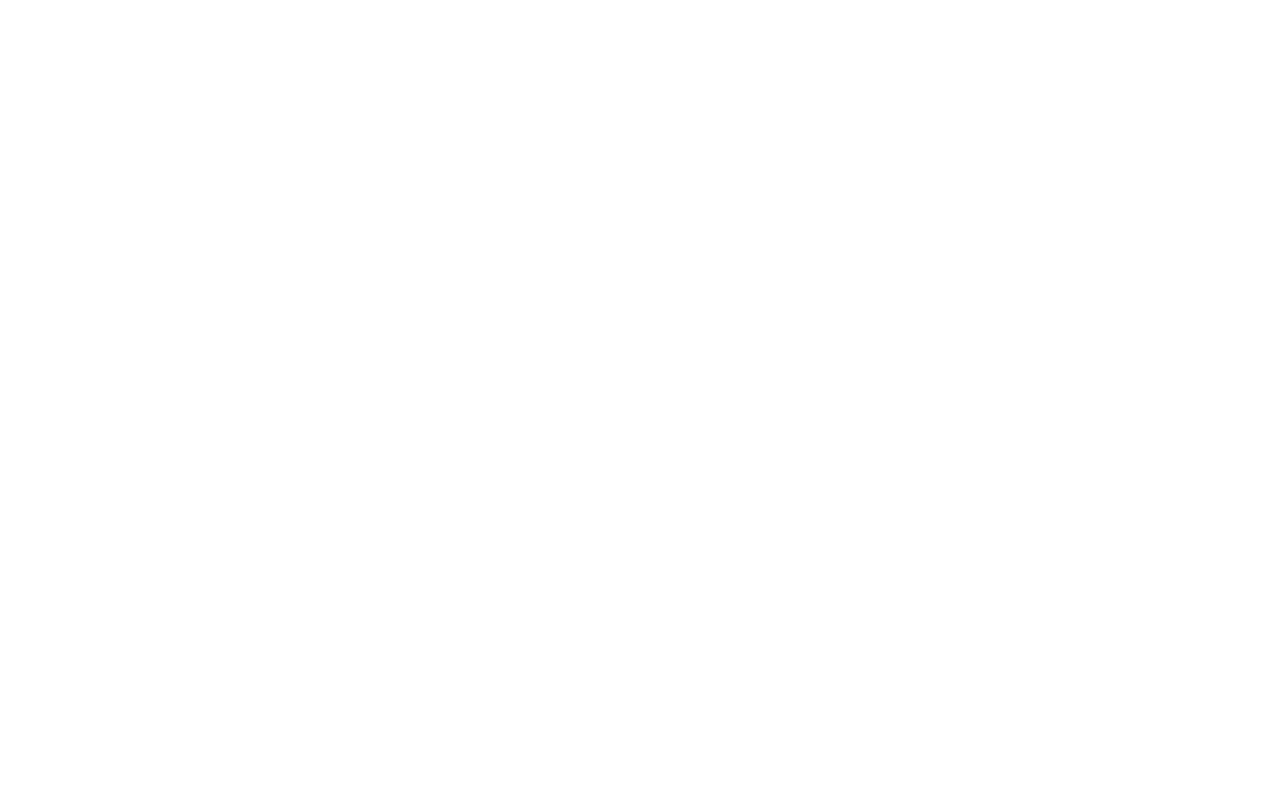
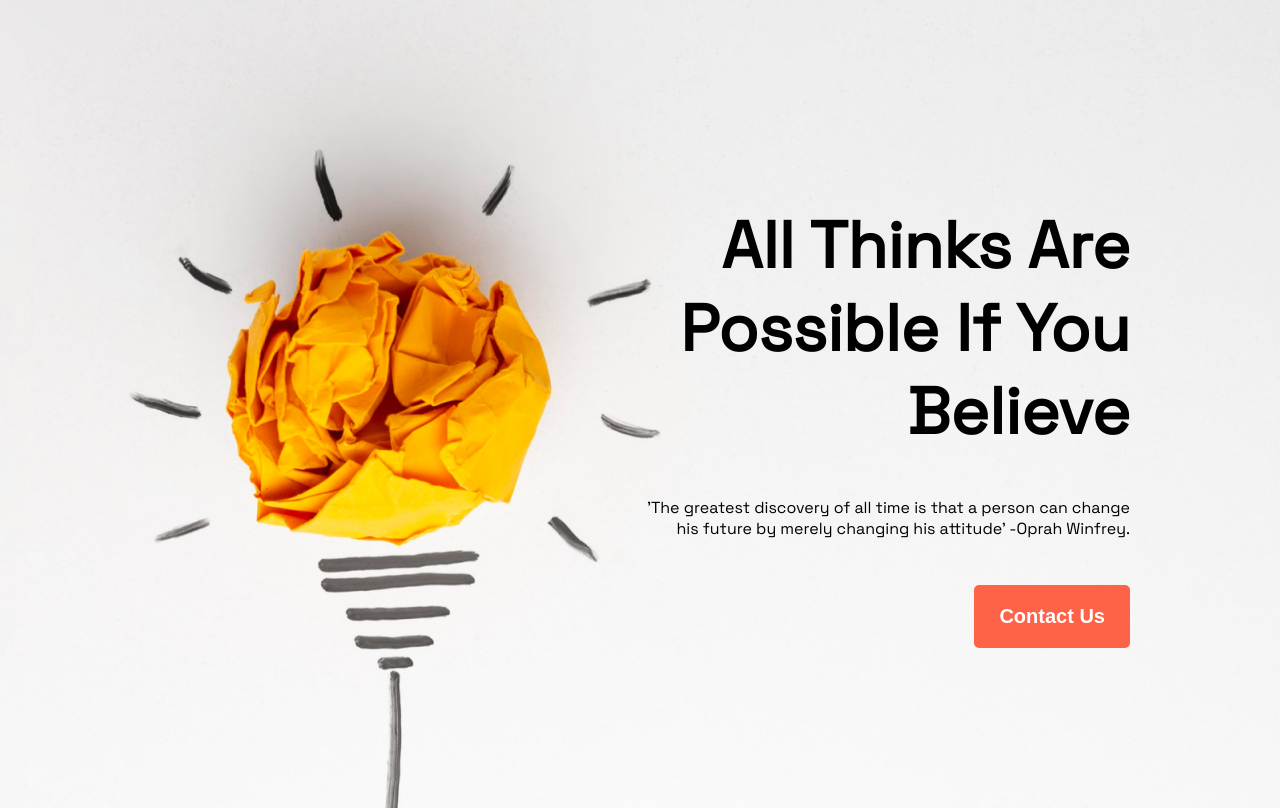
Before and after one commit to mdadib300/New-year-goals, a plain HTML site: page index.html in a window 1280 px wide. Drawn offline with Linux system fonts and the light colour scheme.

Commit message:
Header Done

```diff
--- a/index.html
+++ b/index.html
@@ -1,12 +1,27 @@
 <!DOCTYPE html>
 <html lang="en">
+
 <head>
     <meta charset="UTF-8">
     <meta http-equiv="X-UA-Compatible" content="IE=edge">
     <meta name="viewport" content="width=device-width, initial-scale=1.0">
+    <link rel="preconnect" href="https://fonts.googleapis.com">
+    <link rel="preconnect" href="https://fonts.gstatic.com" crossorigin>
+    <link href="https://fonts.googleapis.com/css2?family=Space+Grotesk&display=swap" rel="stylesheet">
+    <link rel="stylesheet" href="style.css">
     <title>New Year Goals</title>
 </head>
+
 <body>
+    <!----- header ----->
+    <header>
+        <div id="banner-data">
+            <h1>All Thinks Are Possible If You Believe</h1>
+            <p>'The greatest discovery of all time is that a person can change his future by merely changing his
+                attitude' -Oprah Winfrey.</p>
+            <button class="btn-primary">Contact Us</button>
+        </div>
+    </header>
+</body>
 
-</body>
 </html>
--- /dev/null
+++ b/style.css
@@ -0,0 +1,37 @@
+body {
+    font-family: 'Space Grotesk', sans-serif;
+    max-width: 1440px;
+    margin: auto;
+}
+
+header {
+    height: 808px;
+    background-image: url('/images/banner/banner.png');
+    background-repeat: no-repeat;
+    display: flex;
+    justify-content: end;
+    align-items: center;
+    padding-right: 150px;
+}
+
+#banner-data {
+    text-align: right;
+    width: 494px;
+}
+
+/* common styles */
+h1 {
+    font-weight: 700;
+    font-size: 65px;
+}
+
+.btn-primary {
+    padding: 20px 25px;
+    font-weight: 600;
+    font-size: 20px;
+    color: white;
+    background-color: tomato;
+    border: none;
+    border-radius: 5px;
+    margin-top: 30px;
+}
```
